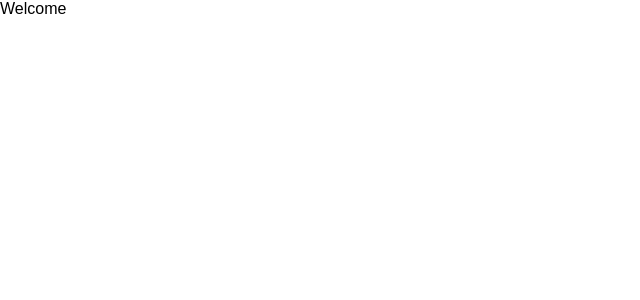
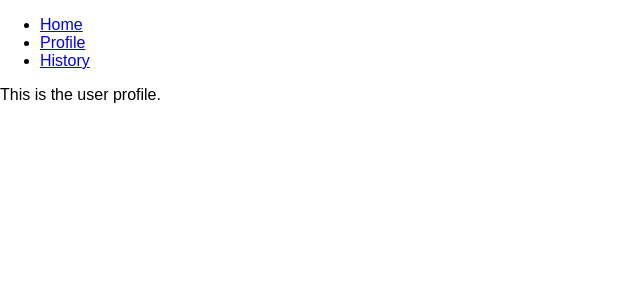
Before and after one commit to naeohmi/can-i-eat-this, a React (Create React App) app in the folder node/client/: page /profile in a window 1280 px wide. Shown: the top 300 px of the page, without its empty margins (0-640 px from the left). Built offline with nearby package versions, Linux system fonts and the light colour scheme.

Commit message:
adding navigation and setting routes

```diff
--- a/node/client/src/App.js
+++ b/node/client/src/App.js
@@ -1,12 +1,39 @@
 import React, { Component } from 'react';
 import './App.css';
+import Home from './Home';
+import Profile from './Profile';
+import History from './History';
+import Four_o_Four from './Four_o_Four';
+import { BrowserRouter as Router,
+	     Route, Switch, Link,
+	     NavLink, match } from 'react-router-dom';
+
+let Navigation = () => {
+	return (
+	<nav>
+	  <ul>
+         <li><Link to="/">Home</Link></li>
+         <li><NavLink to="/profile">Profile</NavLink></li>
+         <li><NavLink to="/history">History</NavLink></li>
+	  </ul>
+	</nav>
+	)
+}
 
 class App extends Component {
   render() {
     return (
-      <div>
-        Welcome
-      </div>
+	  <Router>
+	   <div id="wrapper">
+	   <Navigation />
+        <Switch>
+          <Route path="/" exact component={() => (<Home />) }/>
+          <Route path="/profile" exact component={() => (<Profile />) }/>
+          <Route path="/history" exact component={() => (<History />) }/>
+          <Route component={() => (<Four_o_Four />) }/>
+        </Switch>
+       </div>
+      </Router>
     );
   }
 }
--- /dev/null
+++ b/node/client/src/Four_o_Four.js
@@ -0,0 +1,11 @@
+import React, { Component } from 'react';
+
+class Four_o_Four extends Component {
+  render() {
+    return (
+    	<div>Error 404.</div>
+    )
+  }
+}
+
+export default Four_o_Four;
--- /dev/null
+++ b/node/client/src/History.js
@@ -0,0 +1,11 @@
+import React, { Component } from 'react';
+
+class History extends Component {
+  render() {
+    return (
+    	<div>This is the history.</div>
+    )
+  }
+}
+
+export default History;
--- /dev/null
+++ b/node/client/src/Home.js
@@ -0,0 +1,11 @@
+import React, { Component } from 'react';
+
+class Home extends Component {
+  render() {
+    return (
+    	<div>This is the home.</div>
+    )
+  }
+}
+
+export default Home;
--- /dev/null
+++ b/node/client/src/Profile.js
@@ -0,0 +1,11 @@
+import React, { Component } from 'react';
+
+class Profile extends Component {
+  render() {
+    return (
+    	<div>This is the user profile.</div>
+    )
+  }
+}
+
+export default Profile;
```
